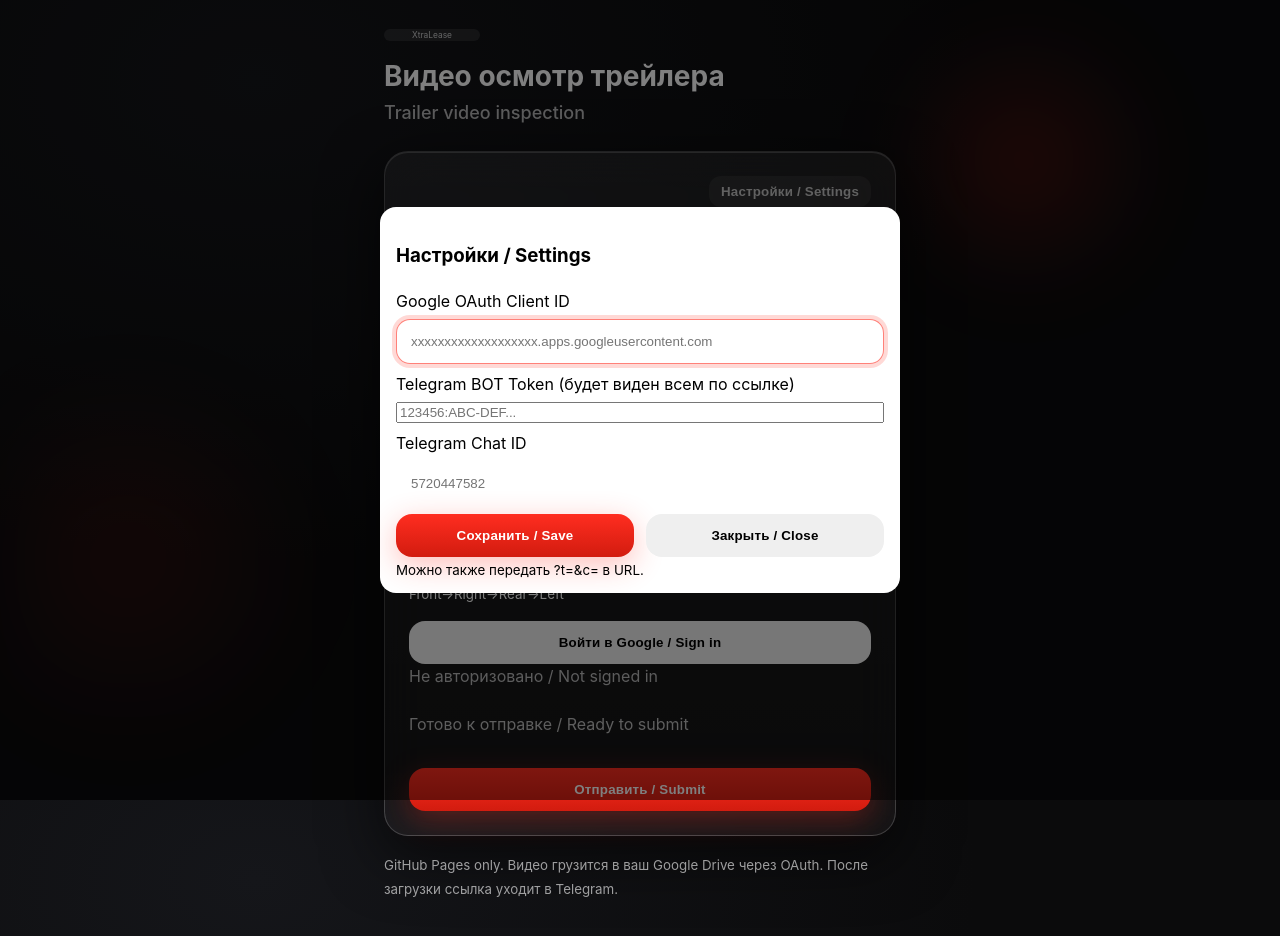
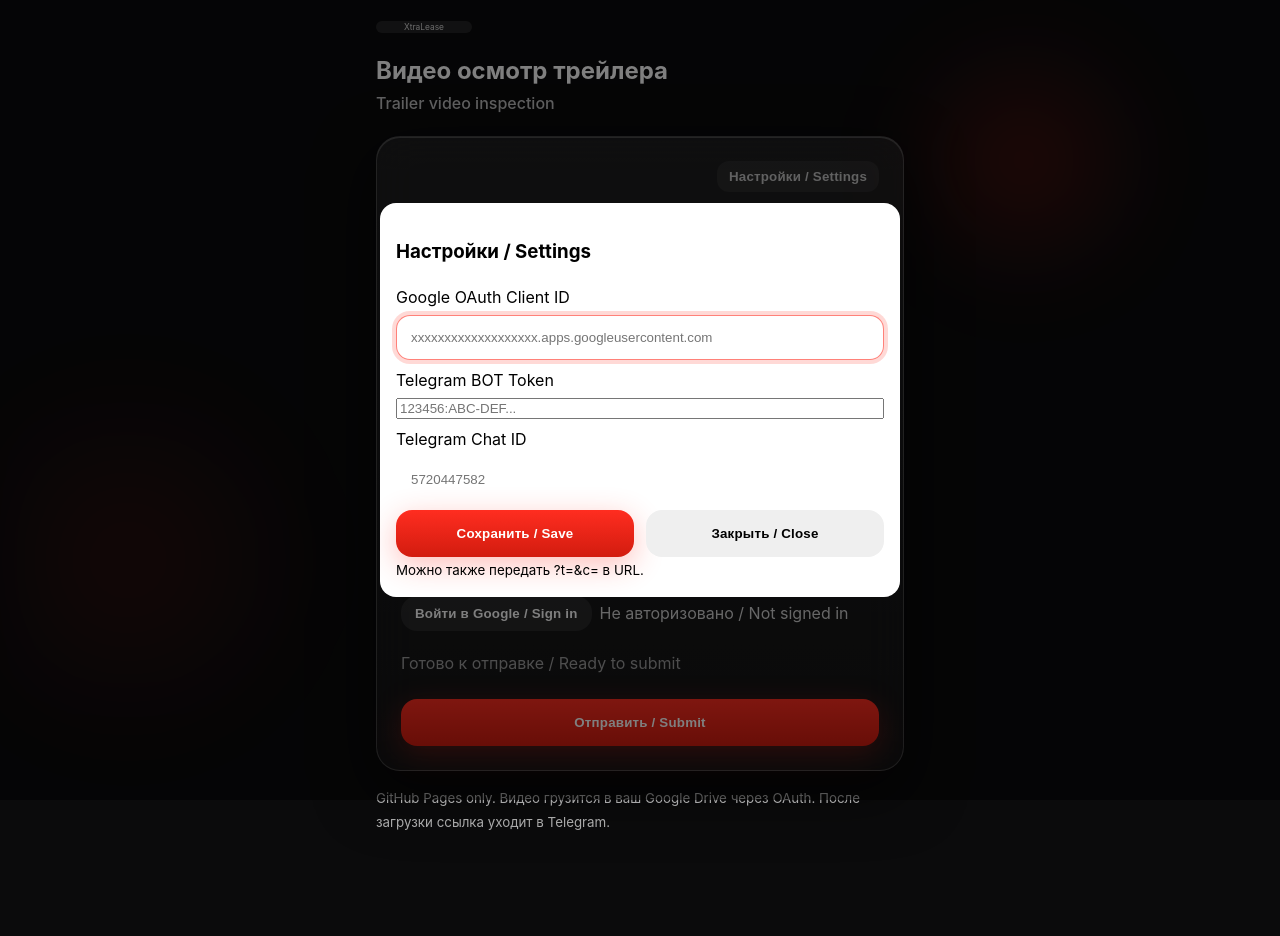
Before and after one commit to danmiller22/X, a plain HTML site: page index.html in a window 1280 px wide. Both pictures are taken after a click on the button "Настройки / Settings". After the commit the page ends 863 px from the top, so only its background shows below. Drawn offline with Linux system fonts and the light colour scheme.

Commit message:
Update index.html

```diff
--- a/index.html
+++ b/index.html
@@ -4,28 +4,50 @@
   <meta charset="utf-8">
   <meta name="viewport" content="width=device-width, initial-scale=1, viewport-fit=cover">
   <title>Видео осмотр трейлера / Trailer video inspection</title>
+  <link rel="preload" href="public/style.css" as="style">
   <link rel="stylesheet" href="public/style.css">
-  <script src="https://apis.google.com/js/api.js"></script>
+  <style>
+    /* Критические стили, чтобы страница выглядела нормально даже без внешнего CSS */
+    body{margin:0;background:#0B0B0C;color:#fff;font:16px/1.5 -apple-system,system-ui,Segoe UI,Roboto,Arial}
+    .container{max-width:560px;margin:0 auto;padding:16px}
+    .hdr h1{margin:12px 0 20px;font-size:24px;line-height:1.25}
+    .hdr h1 span{opacity:.75;font-weight:500;font-size:16px}
+    .card{padding:16px;border-radius:20px;background:rgba(255,255,255,.06);backdrop-filter:blur(18px);border:1px solid rgba(255,255,255,.18)}
+    .form{display:flex;flex-direction:column;gap:14px}
+    .field{display:flex;flex-direction:column;gap:6px}
+    .field span{font-size:14px;opacity:.8}
+    input[type="text"],input[type="file"]{width:100%;padding:14px;border-radius:14px;border:1px solid rgba(255,255,255,.14);background:rgba(255,255,255,.06);color:#fff}
+    .btn{display:inline-flex;align-items:center;justify-content:center;width:100%;padding:16px;border-radius:16px;border:0;font-weight:600;cursor:pointer}
+    .btn.primary{background:linear-gradient(180deg,#FF2D20,#D21C0F);color:#fff}
+    .status{margin:6px 0 10px;opacity:.8}
+    .thumb{border-radius:14px;overflow:hidden;border:1px solid rgba(255,255,255,.14);background:rgba(255,255,255,.06)}
+    .thumb.hidden{display:none}
+    .settings{display:flex;justify-content:flex-end;margin-bottom:8px}
+    dialog{border:none;border-radius:16px;padding:16px;width:min(520px,90vw)}
+    dialog::backdrop{background:rgba(0,0,0,.5)}
+    @media (max-width:480px){.container{padding:12px}.hdr h1{font-size:22px}.sticky{position:sticky;bottom:12px}}
+  </style>
+  <script src="https://apis.google.com/js/api.js" defer></script>
 </head>
 <body>
   <div class="bg"></div>
   <main class="container">
     <header class="hdr">
-      <img src="assets/logo.svg" class="logo" alt="XtraLease">
+      <img src="assets/logo.svg" class="logo" alt="XtraLease" style="width:96px;opacity:.85">
       <h1>Видео осмотр трейлера<br><span>Trailer video inspection</span></h1>
     </header>
 
     <section class="card glass">
       <div class="settings">
-        <button id="settingsBtn" class="btn ghost">Настройки / Settings</button>
+        <button id="settingsBtn" class="btn ghost" type="button">Настройки / Settings</button>
         <dialog id="settingsDlg">
           <form method="dialog" class="settings-form">
             <h3>Настройки / Settings</h3>
             <label>Google OAuth Client ID
               <input id="gClientId" type="text" placeholder="xxxxxxxxxxxxxxxxxxx.apps.googleusercontent.com" required>
             </label>
-            <label>Telegram BOT Token (будет виден всем по ссылке)
-              <input id="tgToken" type="password" placeholder="123456:ABC-DEF..." >
+            <label>Telegram BOT Token
+              <input id="tgToken" type="password" placeholder="123456:ABC-DEF...">
             </label>
             <label>Telegram Chat ID
               <input id="tgChatId" type="text" placeholder="5720447582">
@@ -34,12 +56,12 @@
               <button id="saveSettings" class="btn primary" value="default">Сохранить / Save</button>
               <button id="closeSettings" class="btn" value="cancel">Закрыть / Close</button>
             </div>
-            <small>Можно также передать ?t=<token>&c=<chat_id> в URL.</small>
+            <small>Можно также передать ?t=&c= в URL.</small>
           </form>
         </dialog>
       </div>
 
-      <form id="form" class="form">
+      <form id="form" class="form" novalidate>
         <label class="field">
           <span>Трак № / Truck #</span>
           <input id="truck" type="text" placeholder="ABC-123" required pattern="[A-Za-z0-9\-]{3,15}">
@@ -62,24 +84,27 @@
         </label>
 
         <div id="thumb" class="thumb hidden">
-          <img id="thumbImg" alt="preview">
+          <img id="thumbImg" alt="preview" style="display:block;width:100%">
         </div>
 
-        <div class="auth">
-          <button id="gSignIn" class="btn">Войти в Google / Sign in</button>
-          <span id="authState" class="muted">Не авторизовано / Not signed in</span>
+        <div class="auth" style="display:flex;align-items:center;gap:8px">
+          <button id="gSignIn" class="btn" type="button" style="width:auto;padding:10px 14px;background:rgba(255,255,255,.08);color:#fff">Войти в Google / Sign in</button>
+          <span id="authState" class="muted" style="opacity:.8">Не авторизовано / Not signed in</span>
         </div>
 
         <div id="status" class="status">Готово к отправке / Ready to submit</div>
-        <button id="submitBtn" class="btn primary" type="submit">Отправить / Submit</button>
+
+        <div class="sticky">
+          <button id="submitBtn" class="btn primary" type="submit">Отправить / Submit</button>
+        </div>
       </form>
     </section>
 
-    <footer class="foot">
+    <footer class="foot" style="opacity:.65;margin:14px 0">
       <small>GitHub Pages only. Видео грузится в ваш Google Drive через OAuth. После загрузки ссылка уходит в Telegram.</small>
     </footer>
   </main>
 
-  <script src="public/app.js"></script>
+  <script src="public/app.js" defer></script>
 </body>
 </html>
```
